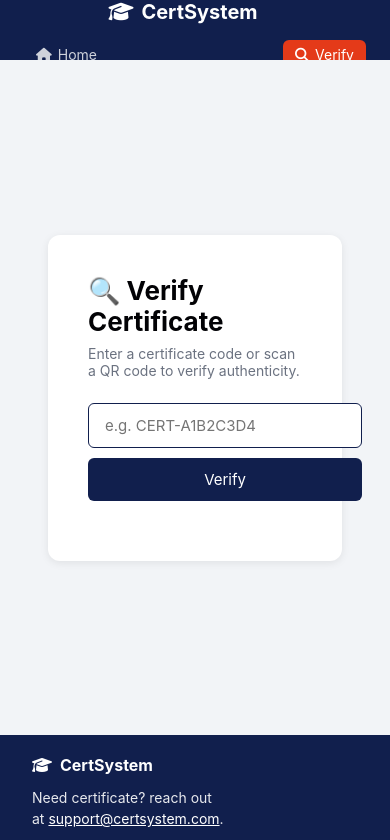
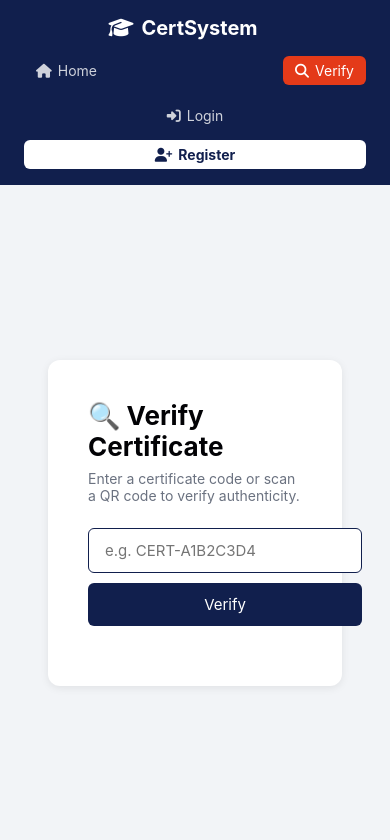
Before and after one commit to ukvalens/certificatesgeneration, a React (Vite) app in the folder frontend/: page /verify in a window 390 px wide. Shown: the top 840 px of the page. Built offline with nearby package versions, Linux system fonts and the light colour scheme.

Commit message:
Improve responsive layout for navbar, dashboard, and global styles

```diff
--- a/frontend/src/components/DashboardLayout.jsx
+++ b/frontend/src/components/DashboardLayout.jsx
@@ -90,7 +90,7 @@
 
 const styles = {
   root: { display: 'flex', minHeight: '100vh', background: colors.light },
-  sidebar: { background: colors.primary, display: 'flex', flexDirection: 'column', transition: 'width 0.2s', flexShrink: 0, position: 'sticky', top: 0, height: '100vh', overflowY: 'auto' },
+  sidebar: { background: colors.primary, display: 'flex', flexDirection: 'column', transition: 'width 0.2s', flexShrink: 0, position: 'sticky', top: 0, minHeight: '100vh', overflowY: 'auto' },
   sidebarTop: { display: 'flex', alignItems: 'center', justifyContent: 'space-between', padding: '20px 12px 16px', borderBottom: `1px solid ${colors.secondary}` },
   logo: { color: colors.surface, fontWeight: 'bold', fontSize: 15, whiteSpace: 'nowrap', overflow: 'hidden' },
   collapseBtn: { background: colors.secondary, border: 'none', color: colors.surface, borderRadius: 4, cursor: 'pointer', padding: '2px 8px', fontSize: 13 },
@@ -101,7 +101,7 @@
   sidebarFooter: { padding: '12px 16px', borderTop: `1px solid ${colors.secondary}` },
   roleTag: { background: colors.secondary, color: colors.surface, fontSize: 11, padding: '4px 10px', borderRadius: 20, display: 'inline-block', fontWeight: 'bold' },
   main: { flex: 1, display: 'flex', flexDirection: 'column', minWidth: 0 },
-  topbar: { background: colors.surface, padding: '0 28px', height: 64, display: 'flex', alignItems: 'center', justifyContent: 'space-between', boxShadow: '0 1px 4px rgba(0,0,0,0.08)', flexShrink: 0 },
+  topbar: { background: colors.surface, padding: '16px 28px', minHeight: 64, display: 'flex', alignItems: 'center', justifyContent: 'space-between', boxShadow: '0 1px 4px rgba(0,0,0,0.08)', flexShrink: 0 },
   greeting: { fontSize: 16, fontWeight: 600, color: colors.dark, marginRight: 16 },
   date: { fontSize: 13, color: colors.muted },
   topRight: { display: 'flex', alignItems: 'center', gap: 12 },
--- a/frontend/src/components/Navbar.jsx
+++ b/frontend/src/components/Navbar.jsx
@@ -67,10 +67,10 @@
 }
 
 const styles = {
-  nav: { background: colors.primary, padding: '0 24px', display: 'flex', alignItems: 'center', height: 60, gap: 16 },
-  brand: { color: colors.surface, fontWeight: 'bold', fontSize: 20, textDecoration: 'none', marginRight: 24, whiteSpace: 'nowrap' },
-  links: { display: 'flex', gap: 4, flex: 1 },
-  right: { display: 'flex', alignItems: 'center', gap: 10, marginLeft: 'auto' },
+  nav: { background: colors.primary, padding: '16px 24px', display: 'flex', alignItems: 'center', gap: 16, flexWrap: 'wrap' },
+  brand: { color: colors.surface, fontWeight: 'bold', fontSize: 20, textDecoration: 'none', marginRight: 24, whiteSpace: 'nowrap', flexShrink: 0 },
+  links: { display: 'flex', gap: 4, flex: 1, flexWrap: 'wrap', minWidth: 0 },
+  right: { display: 'flex', alignItems: 'center', gap: 10, marginLeft: 'auto', flexWrap: 'wrap' },
   link: { color: 'rgba(255,255,255,0.8)', textDecoration: 'none', padding: '6px 12px', borderRadius: 6, fontSize: 14, whiteSpace: 'nowrap' },
   active: { background: colors.secondary, color: colors.surface },
   registerBtn: { background: colors.surface, color: colors.primary, textDecoration: 'none', padding: '6px 14px', borderRadius: 6, fontSize: 14, fontWeight: 'bold' },
--- a/frontend/src/index.css
+++ b/frontend/src/index.css
@@ -44,6 +44,33 @@
 
 a:hover {
   opacity: 0.85;
+}
+
+img {
+  max-width: 100%;
+  height: auto;
+}
+
+.navbar {
+  flex-wrap: wrap;
+  min-height: 60px;
+}
+
+.nav-links {
+  min-width: 0;
+}
+
+.dashboard-topbar {
+  min-height: 64px;
+}
+
+.dashboard-sidebar {
+  min-height: 100vh;
+}
+
+.verify-form input,
+.verify-form button {
+  min-width: 0;
 }
 
 .app-container {
```
